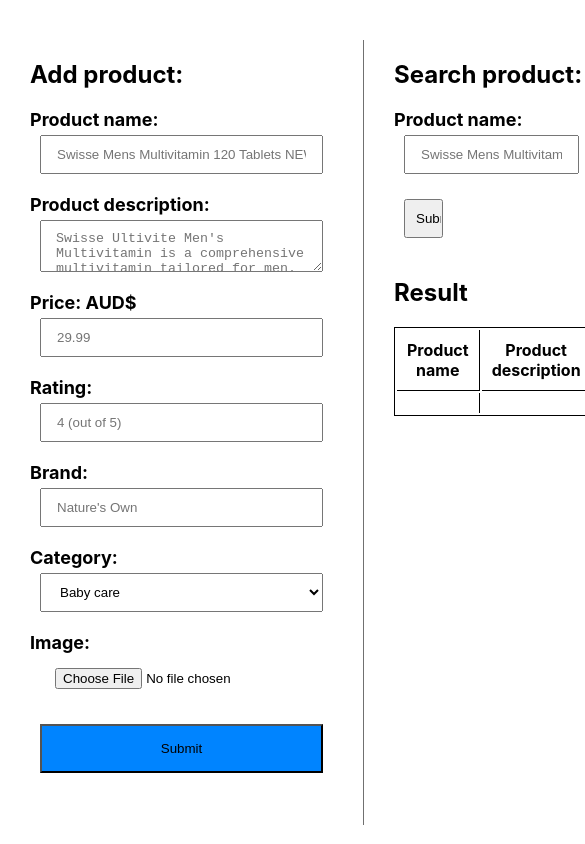
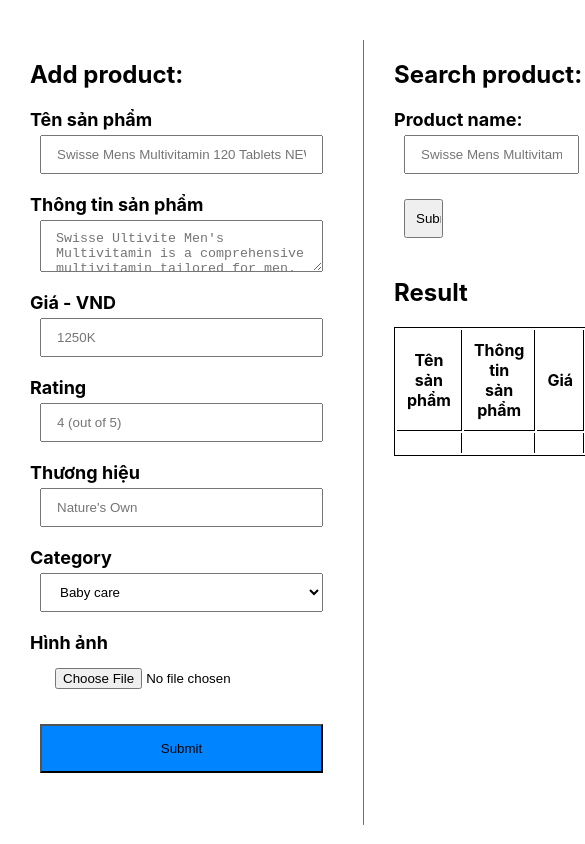
Before and after one commit to nnamtran/vitachi-addproduct, a React (Create React App) app: page / in a window 390 px wide. Shown: the top 844 px of the page, 585 px wide, since content can reach past the window. Built offline with nearby package versions, Linux system fonts and the light colour scheme.

Commit message:
mobile fix

```diff
--- a/src/App.js
+++ b/src/App.js
@@ -91,7 +91,7 @@
       <div className="register-form">
         <h2>Add product: </h2>
         <form onSubmit={handleSubmit} encType="multipart/form-data">
-              <label htmlFor="product_name">Product name: </label>
+              <label htmlFor="product_name">Tên sản phẩm</label>
               <input
                   id="product_name"
                   type="text"
@@ -101,7 +101,7 @@
                   value={formData.product_name}
                   onChange={handleChange}
               />
-              <label htmlFor="product_description">Product description: </label>
+              <label htmlFor="product_description">Thông tin sản phẩm</label>
               <textarea
                   id="product_description"
                   type="text"
@@ -111,17 +111,17 @@
                   value={formData.product_description}
                   onChange={handleChange}
               ></textarea>
-              <label htmlFor="price">Price: AUD$</label>
+              <label htmlFor="price">Giá - VND</label>
               <input
                   id="price"
                   type="number"
                   name="price"
-                  placeholder="29.99"
+                  placeholder="1250K"
                   required={true}
                   value={formData.price}
                   onChange={handleChange}
               />
-              <label htmlFor="rating">Rating: </label>
+              <label htmlFor="rating">Rating</label>
               <input
                   id="rating"
                   type="number"
@@ -131,7 +131,7 @@
                   value={formData.rating}
                   onChange={handleChange}
               />
-              <label htmlFor="rating">Brand: </label>
+              <label htmlFor="rating">Thương hiệu</label>
               <input
                   id="brand"
                   type="text"
@@ -141,7 +141,7 @@
                   value={formData.brand}
                   onChange={handleChange}
               />
-              <label htmlFor="category">Category: </label>
+              <label htmlFor="category">Category</label>
               <select name="category" id="category" onChange={handleChange}>
                 <option value="baby">Baby care</option>
                 <option value="pregnancy">Pregnancy care</option>
@@ -151,7 +151,7 @@
                 <option value="men">Men's health</option>
                 <option value="dental">Dental care</option>
               </select>
-              <label htmlFor="image">Image: </label>
+              <label htmlFor="image">Hình ảnh</label>
               <input
                   id="image"
                   type="file"
@@ -186,19 +186,19 @@
                   <table>
                     <thead>
                       <tr key={"header"}>
-                        <th>Product name</th>
-                        <th>Product description</th>
-                        <th>Price</th>
+                        <th>Tên sản phẩm</th>
+                        <th>Thông tin sản phẩm</th>
+                        <th>Giá</th>
                         <th>Rating</th>
-                        <th>Brand</th>
+                        <th>Thương hiệu</th>
                         <th>Category</th>
-                        <th>Image</th>
+                        <th>Hình ảnh</th>
                       </tr>
                     </thead>
                     <tbody>
                       <tr>
                         <td>{data.product_name}</td>
-                        <td>{data.product_description}</td>
+                        <td className="description">{data.product_description}</td>
                         <td>{data.price}</td>
                         <td>{data.rating}</td>
                         <td>{data.brand}</td>
--- a/src/index.css
+++ b/src/index.css
@@ -76,7 +76,7 @@
 
 .get-product .result table {
   border: 1px solid;
-  width: 60vw;
+  width: 120vw;
 }
 .get-product .result table th:not(:last-child) {
   padding: 10px;
@@ -92,9 +92,27 @@
 .get-product .result table td:not(:last-child) {
   padding: 10px;
   border-right: 1px solid;
-  text-align: center;
+  text-align: start;
+  vertical-align: top;
 }
 
-.get-product .result table td:last-child {
-  text-align: center;
+
+.result .description {
+  white-space: pre-wrap;
 }
+
+@media only screen
+  and (min-device-width: 375px)
+  and (max-device-width: 812px)
+  and (-webkit-min-device-pixel-ratio: 3) {
+
+  .app .register-form form input[type='submit'] {
+    width: 80vw;
+    height: auto;
+  }
+
+  .app .register-form form .category {
+    width: 50vw;
+    height: 5vh;
+  }
+}
```
